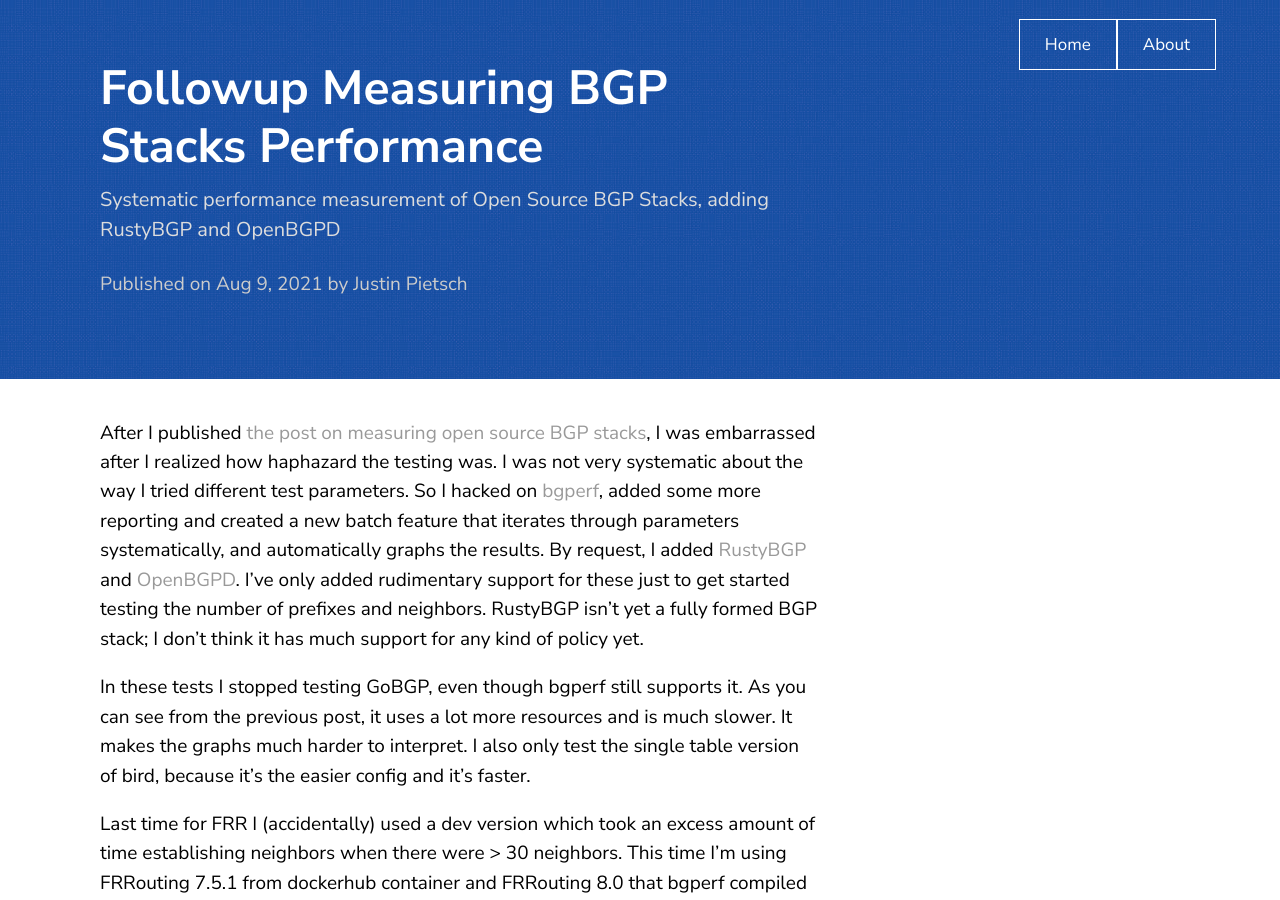
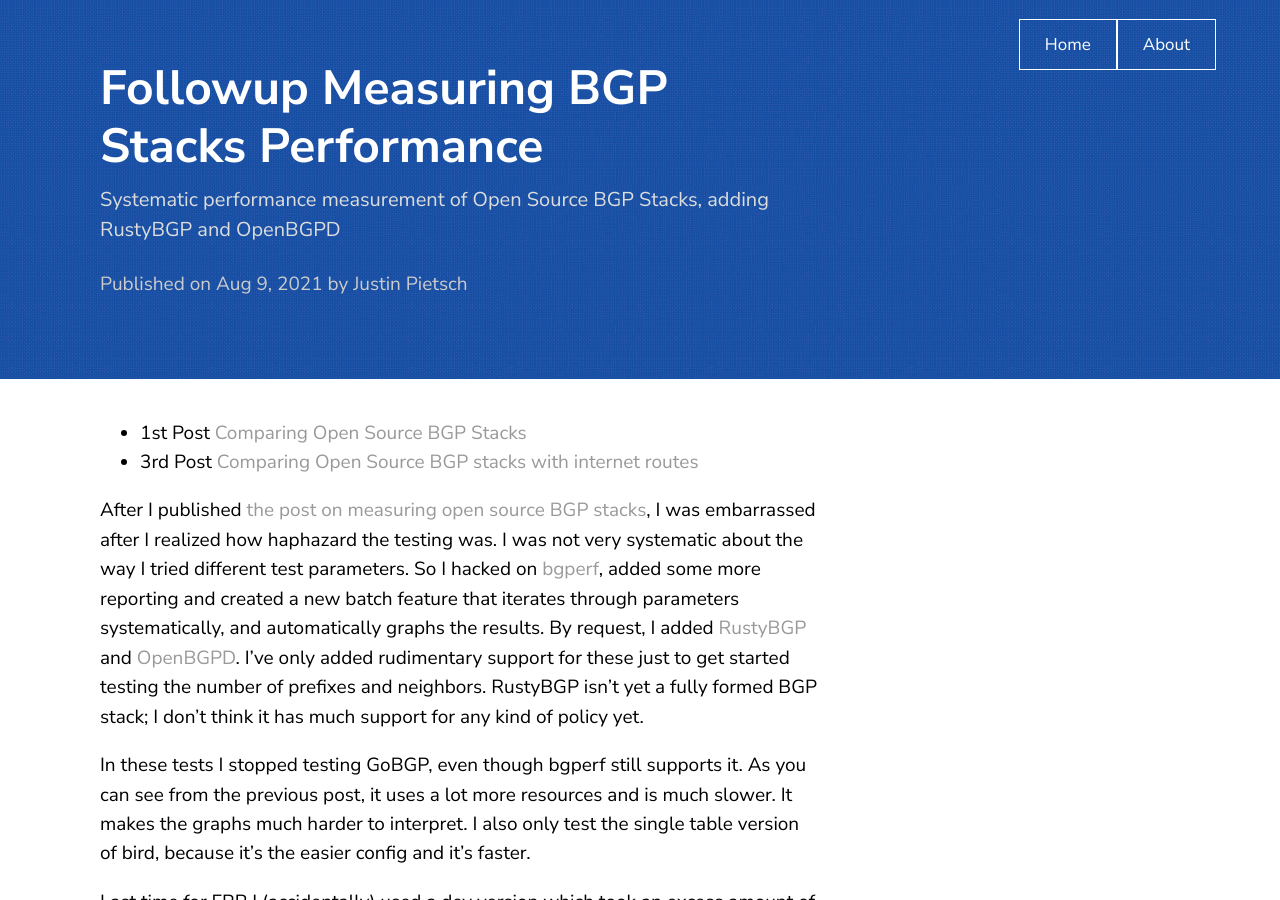
Before and after one commit to elegantnetwork/elegantnetwork.github.io, a Jekyll site: the page built from _posts/2021-08-09-followup-measuring-BGP-stacks.md, in a window 1280 px wide and 900 px high. Built offline with Jekyll 4.4.1, drawn with Linux system fonts in a browser that asks for light colours; comment, search, counter and statistics services are not loaded.

Commit message:
added pointers to other bgp posts for each bgp post;

```diff
--- a/_posts/2021-08-09-followup-measuring-BGP-stacks.md
+++ b/_posts/2021-08-09-followup-measuring-BGP-stacks.md
@@ -6,6 +6,10 @@
 excerpt: After I published the post on measuring open source BGP stacks I was embarrassed after I realized how haphazard the testing was.
 description: Systematic performance measurement of Open Source BGP Stacks, adding RustyBGP and OpenBGPD
 ---
+
+- 1st Post [Comparing Open Source BGP Stacks](https://elegantnetwork.github.io/posts/comparing-open-source-bgp-stacks/)
+- 3rd Post [Comparing Open Source BGP stacks with internet routes](https://elegantnetwork.github.io/posts/comparing-open-source-bgp-internet-routes)
+
 
 After I published [the post on measuring open source BGP stacks](https://elegantnetwork.github.io/posts/comparing-open-source-bgp-stacks/), I was embarrassed after I realized how haphazard the testing was. I was not very systematic about the way I tried different test parameters. So I hacked on [bgperf](https://github.com/jopietsch/bgperf), added some more reporting and created a new batch feature that iterates through parameters systematically, and automatically graphs the results. By request, I added [RustyBGP](https://github.com/osrg/RustyBGP) and [OpenBGPD](http://www.openbgpd.org/). I've only added rudimentary support for these just to get started testing the number of prefixes and neighbors. RustyBGP isn't yet a fully formed BGP stack; I don't think it has much support for any kind of policy yet.
 
```
Also changed, not shown: _posts/2021-07-26-comparing-open-source-bgp-stacks.md (+4 -0 lines), _posts/2021-08-30-comparing-open-source-bgp-internet-routes.md (+0 -1 lines).
